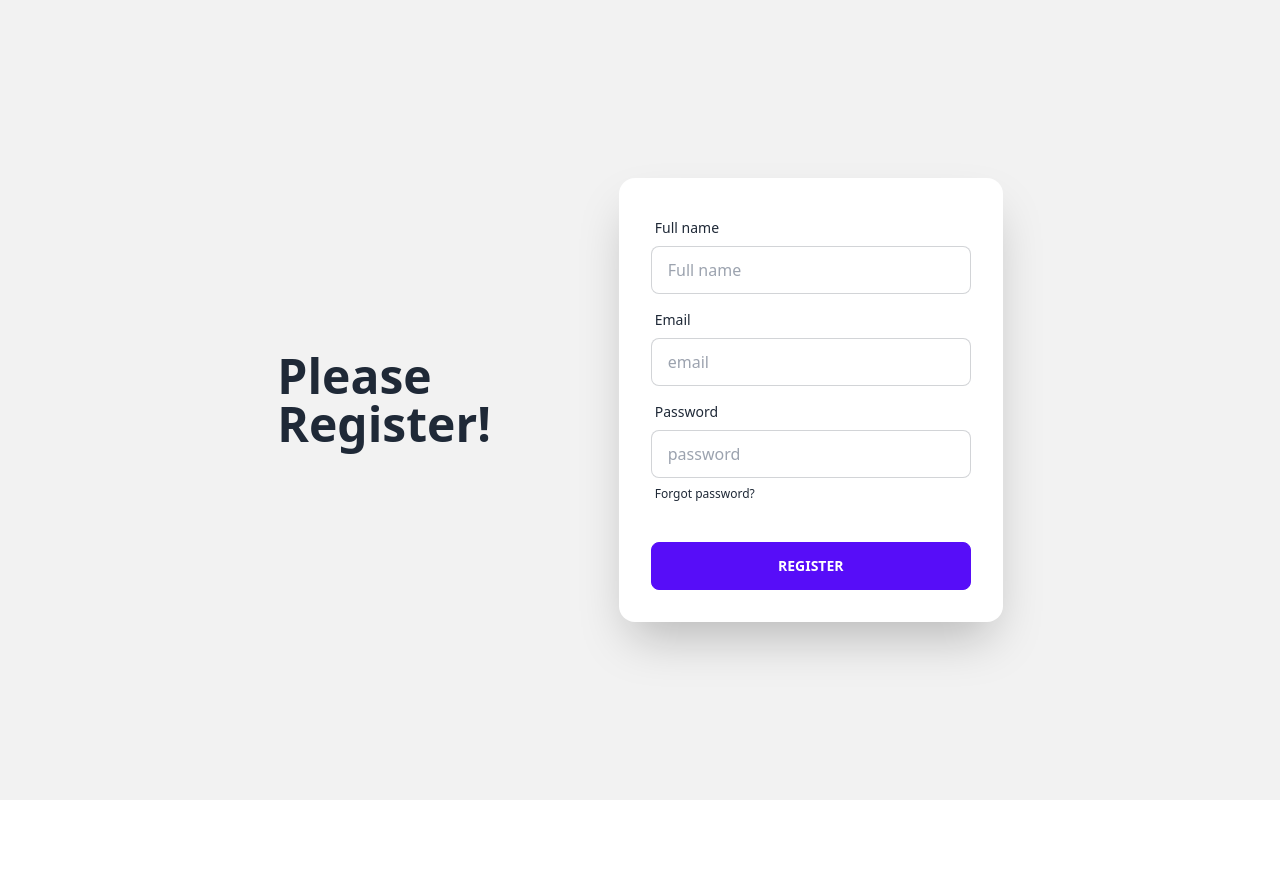
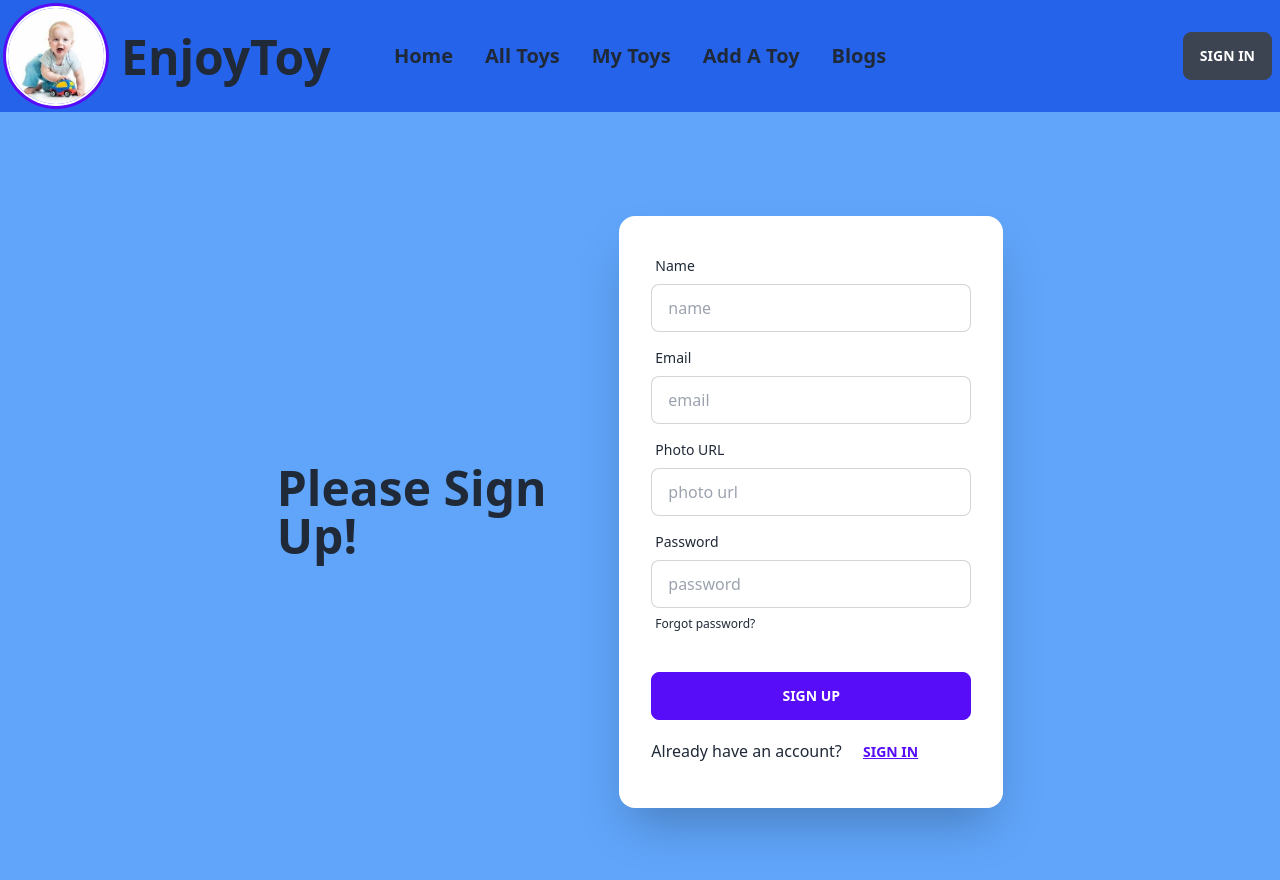
Before and after one commit to ajauni01/Toy-Marketplace-Client-Side, a React (Vite) app: page /signUp in a window 1280 px wide. Shown: the top 880 px of the page. Before the commit the page ends 800 px from the top, so only its background shows below. Built offline with nearby package versions, Linux system fonts and the light colour scheme; no server answers.

Commit message:
sweet-alert-added

```diff
--- a/package.json
+++ b/package.json
@@ -18,7 +18,8 @@
     "react": "^18.2.0",
     "react-dom": "^18.2.0",
     "react-router-dom": "^6.11.2",
-    "sort-by": "^1.2.0"
+    "sort-by": "^1.2.0",
+    "sweetalert2": "^11.7.5"
   },
   "devDependencies": {
     "@types/react": "^18.0.28",
--- a/src/Pages/Shared/NavBar/NavBar.jsx
+++ b/src/Pages/Shared/NavBar/NavBar.jsx
@@ -1,5 +1,6 @@
 import './NavBar.css'
 import logo from '../../../../public/icon.jpeg'
+import { Link } from 'react-router-dom';
 
 const NavBar = () => {
   const navItems = <>
@@ -41,7 +42,7 @@ const NavBar = () => {
       </div>
       {/* navbar-ends */}
       <div className="navbar-end">
-        <a className="btn">Login</a>
+        <Link to="/signIn"><a className="btn">Sign In</a></Link>
       </div>
     </div>
   );
--- a/src/Routes/Routes.jsx
+++ b/src/Routes/Routes.jsx
@@ -5,6 +5,7 @@ import {
 import Main from "../Layout/Main";
 import ErrorPage from "../Pages/Shared/ErrorPage";
 import SignUp from "../SignUp/SignUp";
+import SingIn from "../SignIn/SingIn";
 
 
 const router = createBrowserRouter([
@@ -18,6 +19,11 @@ const router = createBrowserRouter([
     element: <SignUp></SignUp>,
     errorElement: <ErrorPage></ErrorPage>,
   },
+  {
+    path: "signIn",
+    element: <SingIn></SingIn>,
+    errorElement: <ErrorPage></ErrorPage>,
+  },
 
 
 ]);
--- /dev/null
+++ b/src/SignIn/SingIn.jsx
@@ -0,0 +1,10 @@
+const SingIn = () => {
+  return (
+    <div>
+      <p>Sign In Page</p>
+
+    </div>
+  );
+};
+
+export default SingIn;
--- a/src/SignUp/SignUp.jsx
+++ b/src/SignUp/SignUp.jsx
@@ -1,49 +1,107 @@
+import { Link } from "react-router-dom";
+import NavBar from "../Pages/Shared/NavBar/NavBar";
+import { AuthContext } from "../Providers/AuthProvider";
+import { useContext } from "react";
+import Swal from "sweetalert2";
 
 const SignUp = () => {
 
+  const { user, createUser } = useContext(AuthContext)
+  console.log('Current User after auth change', user)
+
+  const handleRegister = event => {
+    // prevent the browser from going back to the default setting
+    event.preventDefault()
+    const form = event.target;
+    const name = form.name.value;
+    const email = form.email.value;
+    const password = form.password.value;
+    const photoUrl = form.photoUrl.value
+    console.log('Register form info', name, email, password, photoUrl)
+
+    // call the createUser function to complete new user sign up process
+    createUser(email, password)
+      .then(result => {
+        console.log(result.user)
+        // show the successful sign up
+        Swal.fire({
+          title: 'Success!',
+          text: 'Successfully Signed Up',
+          icon: 'success',
+          confirmButtonText: 'Ok'
+        })
+        // re-set the form after a successful registration
+        form.reset()
+      })
+      .catch(error => {
+        console.error(error.mess
+        )
+        Swal.fire({
+          title: 'Error!',
+          text: error.message,
+          icon: 'error',
+          confirmButtonText: 'Ok'
+        })
+      })
+
+
+  }
 
   return (
-    <div className="hero min-h-screen bg-base-200">
+    <div>
+      <NavBar></NavBar>
+      <form onSubmit={handleRegister}>
+        <div className="hero min-h-screen bg-blue-400">
           <div className="hero-content flex-col lg:flex-row">
             <div className="text-center lg:text-left">
-          <h1 className="text-5xl font-bold">Please Register!</h1>
-
+              <h1 className="text-5xl font-bold">Please Sign Up!</h1>
             </div>
             <div className="card flex-shrink-0 w-full max-w-sm shadow-2xl bg-base-100">
               <div className="card-body">
 
-
                 <div className="form-control">
                   <label className="label">
-                <span className="label-text">Full name</span>
+                    <span className="label-text">Name</span>
                   </label>
-              <input type="text" placeholder="Full name" name="fullName"
-                className="input input-bordered" />
+                  <input type="text" placeholder="name" name="name"
+                    className="input input-bordered" required />
                 </div>
 
                 <div className="form-control">
                   <label className="label">
                     <span className="label-text">Email</span>
                   </label>
-              <input type="email" placeholder="email" name="email" className="input input-bordered" />
+                  <input type="email" placeholder="email" name="email" className="input input-bordered" required />
+                </div>
+
+                <div className="form-control">
+                  <label className="label">
+                    <span className="label-text">Photo URL</span>
+                  </label>
+                  <input type="text" placeholder="photo url" name="photoUrl" className="input input-bordered" required />
                 </div>
 
                 <div className="form-control">
                   <label className="label">
                     <span className="label-text">Password</span>
                   </label>
-              <input type="password" placeholder="password" name="password" className="input input-bordered" />
+                  <input type="password" placeholder="password" name="password" className="input input-bordered" required />
                   <label className="label">
                     <a href="#" className="label-text-alt link link-hover">Forgot password?</a>
                   </label>
                 </div>
 
                 <div className="form-control mt-6">
-              <button className="btn btn-primary">Register</button>
+                  <button className="btn btn-primary">Sign Up</button>
+                </div>
+
+
+                <p>Already have an account? <Link to="/signIn"> <button className="btn btn-link">Sign In</button></Link></p>
               </div>
             </div>
           </div>
         </div>
+      </form>
     </div>
   );
 };
```
Also changed, not shown: 1 other file (tests, documents, lock files or other folders). Lines whose indentation alone changed are shown as unchanged.
